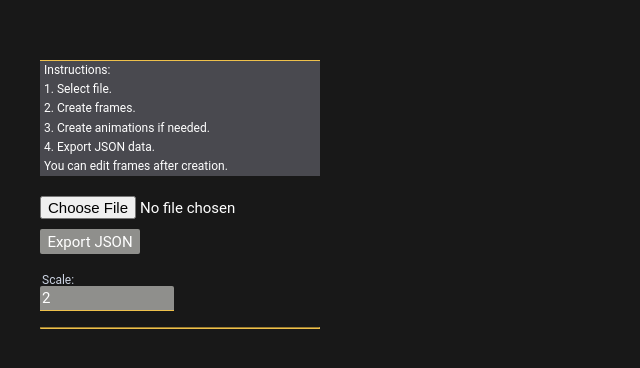
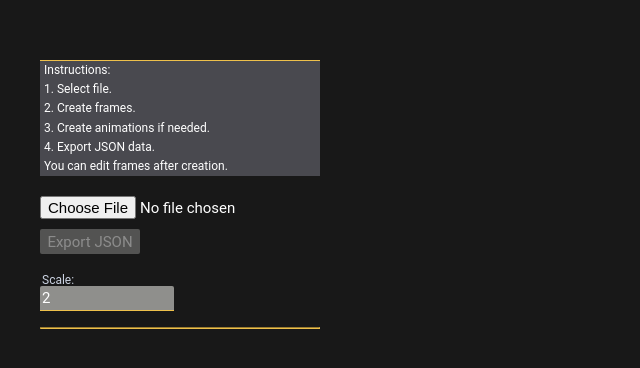
Before and after one commit to iozheg/json-animation-data, a Vue app: page / in a window 1280 px wide. Shown: the top 368 px of the page, without its empty margins (0-640 px from the left). Built offline with nearby package versions, Linux system fonts and the light colour scheme.

Commit message:
chore: minor changes, styles and clean

```diff
--- a/src/assets/base.css
+++ b/src/assets/base.css
@@ -75,7 +75,6 @@
   margin: 0;
   position: relative;
   font-size: 15px;
-  font-weight: normal;
   font-family: Roboto, Oxygen, Ubuntu, Cantarell, 'Fira Sans', 'Droid Sans', 'Helvetica Neue', sans-serif;
 }
 
--- a/src/assets/main.css
+++ b/src/assets/main.css
@@ -38,6 +38,15 @@ hr {
 
 .btn:last-child {
   margin-right: 0;
+}
+
+.btn:disabled {
+  opacity: 0.5;
+  cursor: unset;
+}
+
+.btn:disabled:hover {
+  background-color: var(--color-bkgnd-item);
 }
 
 .btn-group {
--- a/src/components/CreateAnimationForm.vue
+++ b/src/components/CreateAnimationForm.vue
@@ -36,7 +36,7 @@ function unselectFrames() {
   emit("selectFrames", state.frameIndexes);
 }
 
-function addFrames() {
+function addAnimation() {
   emit("addAnimation", state.animationName, state.frameIndexes);
 }
 
@@ -82,7 +82,7 @@ function cancel() {
     <div class="btn-group">
       <button
         class="btn"
-        @click="addFrames"
+        @click="addAnimation"
       >Add</button>
       <button
         class="btn"
--- a/src/components/GeneralControls.vue
+++ b/src/components/GeneralControls.vue
@@ -1,5 +1,4 @@
 <script setup lang="ts">
-import { reactive } from "vue";
 import InputControl from "./InputControl.vue";
 import Information from "./Information.vue";
 import strings from "@/strings";
```
